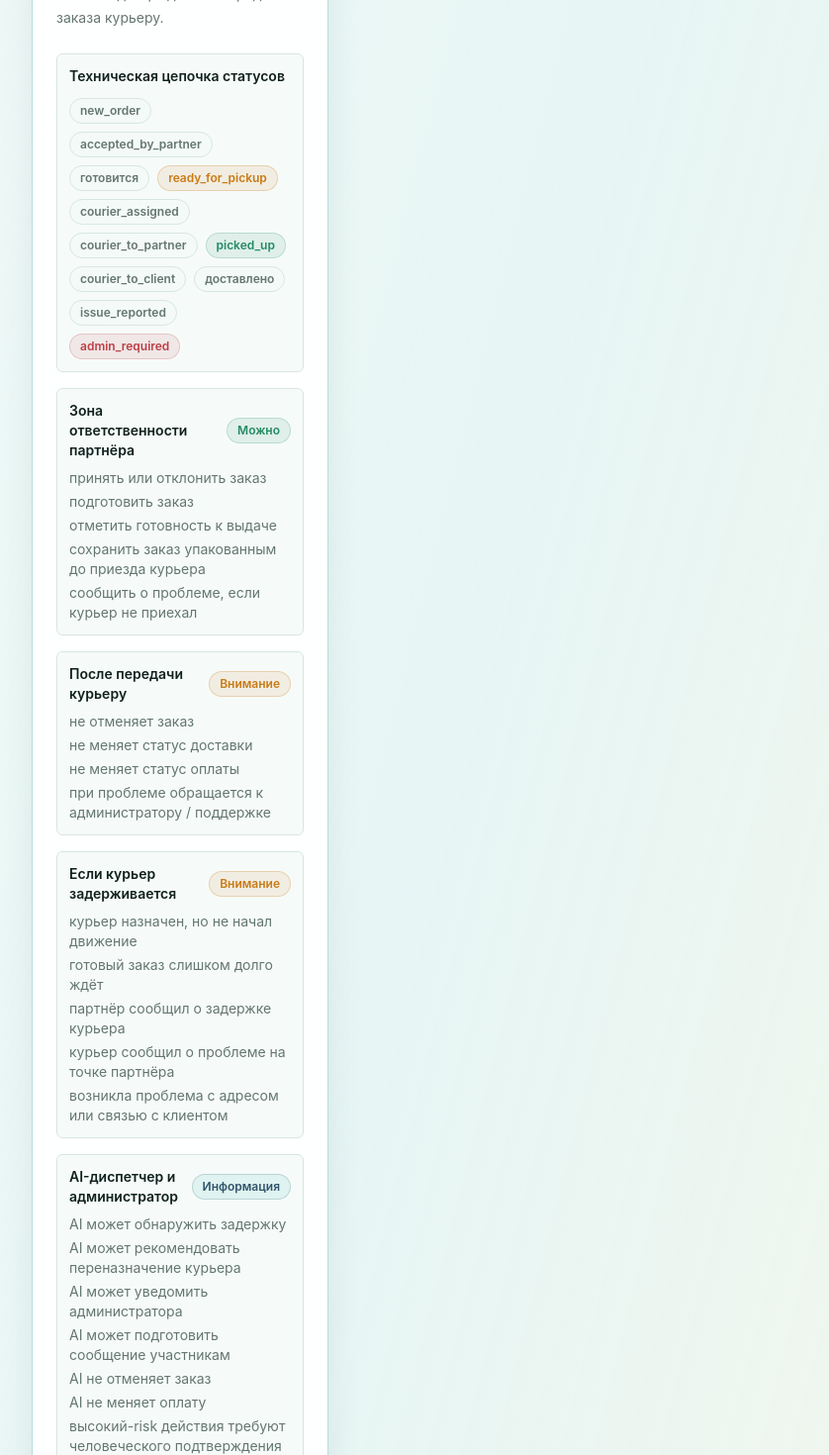
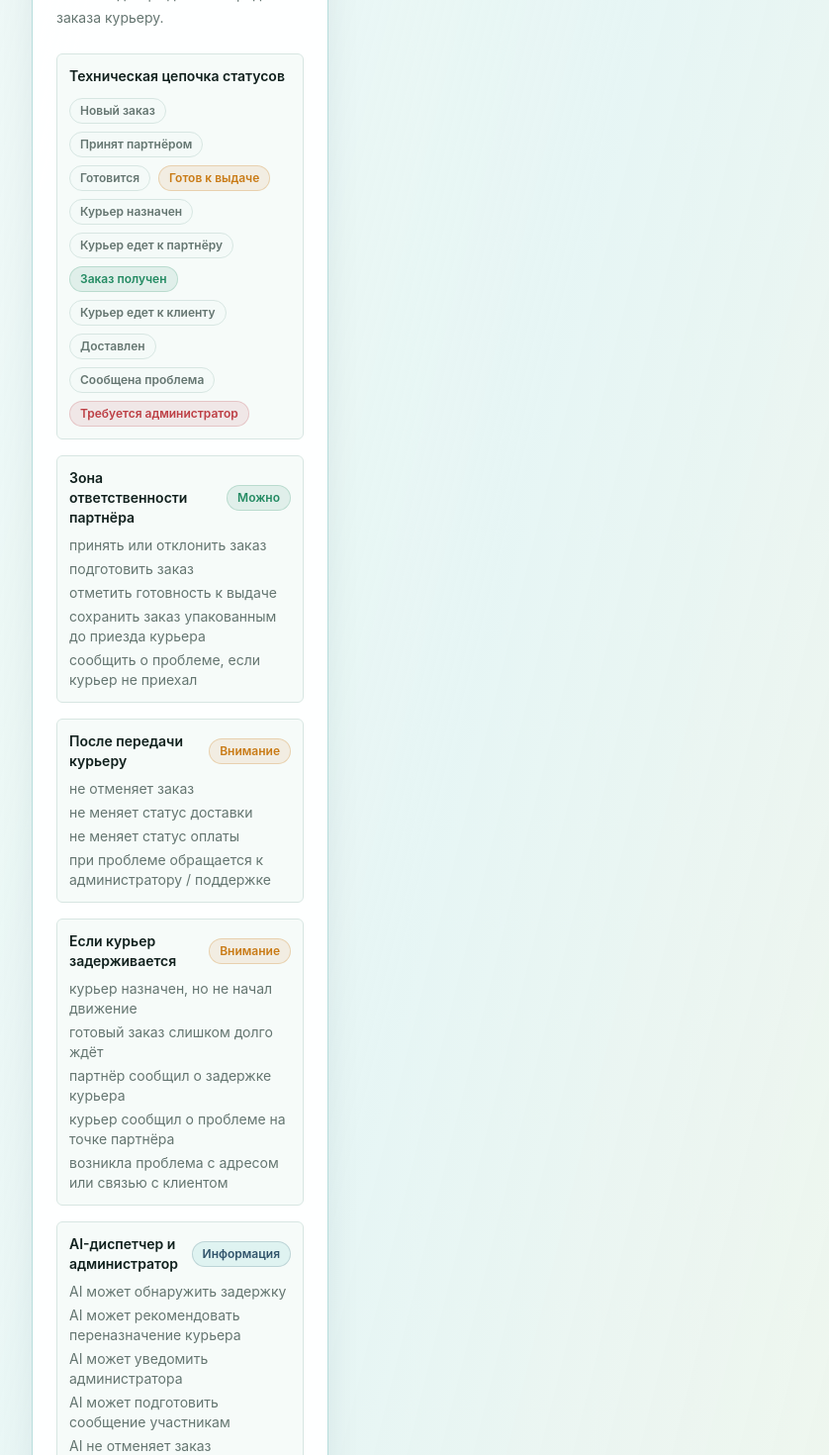
Before and after one commit to stvelikiy-star/kol-travel-platform, a Next.js app: page /partner/catalog/stays/1 in a window 1280 px wide. Shown: the part 2540-4010 px from the top of the page at 99% size, without its empty margins (0-838 px from the left). Built offline with nearby package versions, Linux system fonts and the light colour scheme.

Commit message:
fix(i18n): localize courier handoff status timeline and safety copy

```diff
--- a/src/components/i18n/translations-admin-reviewed.ts
+++ b/src/components/i18n/translations-admin-reviewed.ts
@@ -1253,7 +1253,12 @@ export const ADMIN_EXACT_EN: Record<string, string> = {
   "Бактуу-Долоноту": "Baktuu-Dolonotu",
   "Тамчы": "Tamchy",
   "Сары-Ой": "Sary-Oy",
-  "Каракол": "Karakol"
+  "Каракол": "Karakol",
+  "Доставлен": "Delivered",
+  "Сообщена проблема": "Issue reported",
+  "Готов к выдаче → Получен курьером": "Ready for pickup → Collected by courier",
+  "Неизвестный этап": "Unknown step",
+  "опасные действия требуют подтверждения человека": "high-risk actions require human approval"
 };
 
 export const ADMIN_EXACT_KY: Record<string, string> = {
@@ -2508,5 +2513,10 @@ export const ADMIN_EXACT_KY: Record<string, string> = {
   "Бактуу-Долоноту": "Бактуу-Долоноту",
   "Тамчы": "Тамчы",
   "Сары-Ой": "Сары-Ой",
-  "Каракол": "Каракол"
+  "Каракол": "Каракол",
+  "Доставлен": "Жеткирилди",
+  "Сообщена проблема": "Көйгөй билдирилди",
+  "Готов к выдаче → Получен курьером": "Берүүгө даяр → Курьер алды",
+  "Неизвестный этап": "Белгисиз этап",
+  "опасные действия требуют подтверждения человека": "кооптуу аракеттер адамдын ырастоосун талап кылат"
 };
--- a/src/components/operations/HandoffGuide.tsx
+++ b/src/components/operations/HandoffGuide.tsx
@@ -4,26 +4,34 @@ import { Card, CardContent, CardDescription, CardHeader, CardTitle } from "@/com
 type HandoffGuideProps = { mode: "partner" | "courier" };
 
 const handoffStatuses = ["new_order", "accepted_by_partner", "preparing", "ready_for_pickup", "courier_assigned", "courier_to_partner", "picked_up", "courier_to_client", "delivered", "issue_reported", "admin_required"];
+const handoffLabels: Record<string, string> = {
+  new_order: "Новый заказ", accepted_by_partner: "Принят партнёром",
+  preparing: "Готовится", ready_for_pickup: "Готов к выдаче",
+  courier_assigned: "Курьер назначен", courier_to_partner: "Курьер едет к партнёру",
+  picked_up: "Заказ получен", courier_to_client: "Курьер едет к клиенту",
+  delivered: "Доставлен", issue_reported: "Сообщена проблема",
+  admin_required: "Требуется администратор"
+};
 const partnerResponsibility = ["принять или отклонить заказ", "подготовить заказ", "отметить готовность к выдаче", "сохранить заказ упакованным до приезда курьера", "сообщить о проблеме, если курьер не приехал"];
 const partnerAfterPickup = ["не отменяет заказ", "не меняет статус доставки", "не меняет статус оплаты", "при проблеме обращается к администратору / поддержке"];
 const courierResponsibility = ["принять назначенную доставку", "доехать до партнёра", "забрать заказ", "подтвердить получение", "доехать до клиента", "передать заказ", "сообщить о проблеме при необходимости"];
 const courierCannot = ["не меняет статус оплаты", "не меняет состав заказа", "не отменяет заказ", "не меняет статус приготовления у партнёра"];
 const delayCases = ["курьер назначен, но не начал движение", "готовый заказ слишком долго ждёт", "партнёр сообщил о задержке курьера", "курьер сообщил о проблеме на точке партнёра", "возникла проблема с адресом или связью с клиентом"];
-const aiSafety = ["AI может обнаружить задержку", "AI может рекомендовать переназначение курьера", "AI может уведомить администратора", "AI может подготовить сообщение участникам", "AI не отменяет заказ", "AI не меняет оплату", "high-risk действия требуют человеческого подтверждения"];
+const aiSafety = ["AI может обнаружить задержку", "AI может рекомендовать переназначение курьера", "AI может уведомить администратора", "AI может подготовить сообщение участникам", "AI не отменяет заказ", "AI не меняет оплату", "опасные действия требуют подтверждения человека"];
 
 export function HandoffGuide({ mode }: HandoffGuideProps) {
   const isPartner = mode === "partner";
   return (
     <Card className="border-primary/30 bg-surface/95 shadow-card">
       <CardHeader className="space-y-3 pb-3">
-        <div className="flex flex-wrap gap-2"><Badge variant="info">Передача заказа</Badge><Badge variant="warning">ready_for_pickup → picked_up</Badge><Badge variant="muted">Регламент</Badge></div>
+        <div className="flex flex-wrap gap-2"><Badge variant="info">Передача заказа</Badge><Badge variant="warning">Готов к выдаче → Получен курьером</Badge><Badge variant="muted">Регламент</Badge></div>
         <div>
           <CardTitle className="text-base">{isPartner ? "Передача заказа курьеру" : "Получение заказа у партнёра"}</CardTitle>
           <CardDescription>{isPartner ? "Зона партнёра заканчивается после подтверждённой передачи заказа курьеру." : "Зона курьера начинается после назначения или принятия доставки и продолжается до подтверждённой передачи клиенту."}</CardDescription>
         </div>
       </CardHeader>
       <CardContent className="space-y-4">
-        <div className="rounded-md border border-border bg-background/80 p-3"><p className="mb-3 text-sm font-semibold text-foreground">Техническая цепочка статусов</p><div className="flex flex-wrap gap-2">{handoffStatuses.map((status) => <Badge key={status} variant={status === "ready_for_pickup" ? "warning" : status === "picked_up" ? "success" : status === "admin_required" ? "danger" : "muted"}>{status}</Badge>)}</div></div>
+        <div className="rounded-md border border-border bg-background/80 p-3"><p className="mb-3 text-sm font-semibold text-foreground">Техническая цепочка статусов</p><div className="flex flex-wrap gap-2">{handoffStatuses.map((status) => <Badge key={status} variant={status === "ready_for_pickup" ? "warning" : status === "picked_up" ? "success" : status === "admin_required" ? "danger" : "muted"}>{handoffLabels[status] ?? "Неизвестный этап"}</Badge>)}</div></div>
         {isPartner ? <><GuideSection title="Зона ответственности партнёра" items={partnerResponsibility} tone="success" /><GuideSection title="После передачи курьеру" items={partnerAfterPickup} tone="warning" /></> : <><GuideSection title="Зона ответственности курьера" items={courierResponsibility} tone="success" /><GuideSection title="Курьер не отвечает за" items={courierCannot} tone="danger" /></>}
         <GuideSection title={isPartner ? "Если курьер задерживается" : "Проблема на точке партнёра / у клиента"} items={delayCases} tone="warning" />
         <GuideSection title="AI-диспетчер и администратор" items={aiSafety} tone="info" />
```
